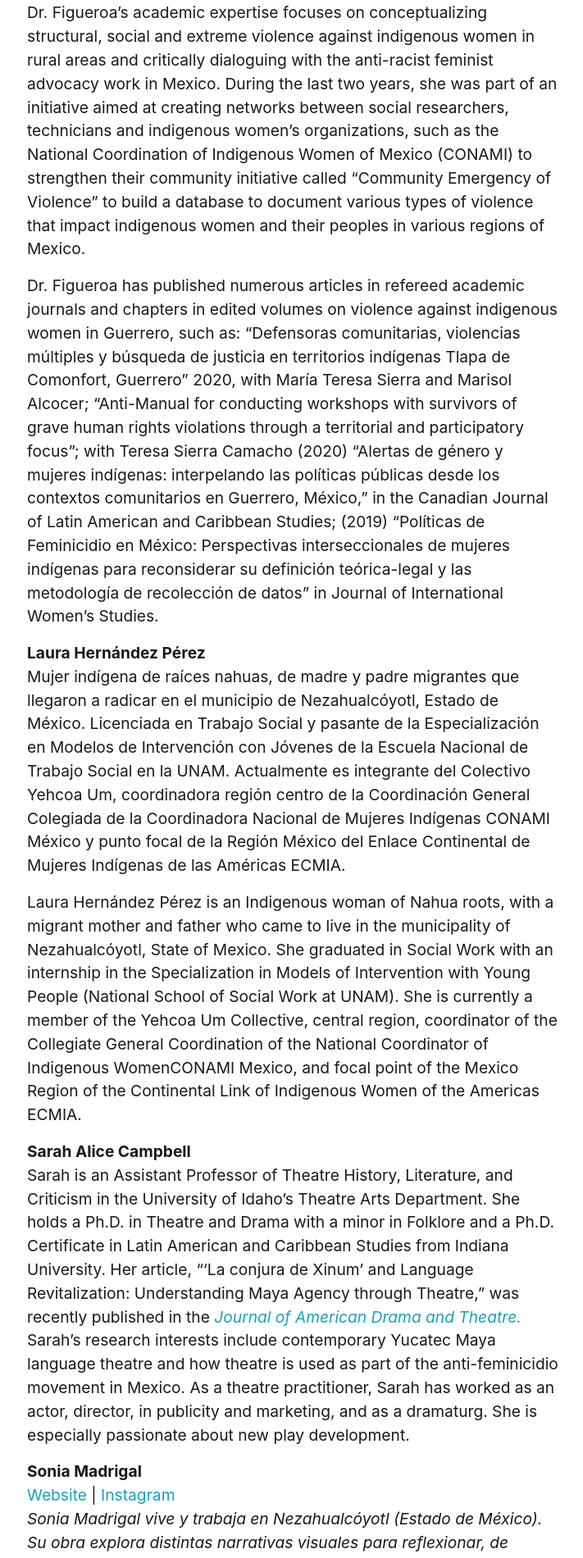
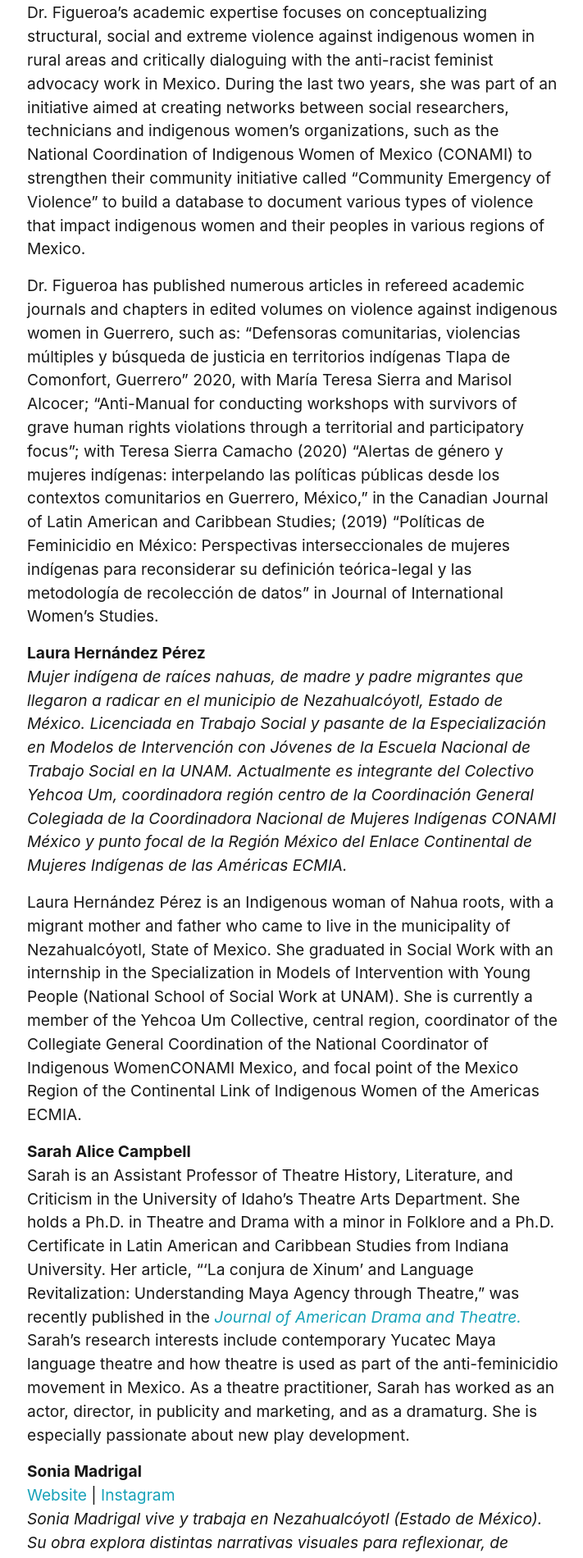
Before and after one commit to riaf-red/riaf-red.github.io, a Jekyll site: the page built from pages/team.md, in a window 1280 px wide. Shown: the part 2371-4271 px from the top of the page at 82% size, without its empty margins (282-993 px from the left). Built offline with Jekyll 4.4.1, drawn with Linux system fonts in a browser that asks for light colours; nearby versions of some CDN libraries; some web fonts are replaced.

```diff
--- a/pages/team.md
+++ b/pages/team.md
@@ -30,7 +30,7 @@ Dolores Figueroa Romero is a researcher at the Center for Research and Advanced
 Dr. Figueroa has published numerous articles in refereed academic journals and chapters in  edited volumes on violence against indigenous women in Guerrero, such as: “Defensoras  comunitarias, violencias múltiples y búsqueda de justicia en territorios indígenas Tlapa de  Comonfort, Guerrero” 2020, with María Teresa Sierra and Marisol Alcocer; “Anti-Manual  for conducting workshops with survivors of grave human rights violations through a  territorial and participatory focus”; with Teresa Sierra Camacho (2020) “Alertas de género  y mujeres indígenas: interpelando las políticas públicas desde los contextos comunitarios en  Guerrero, México,” in the Canadian Journal of Latin American and Caribbean Studies;  (2019) “Políticas de Feminicidio en México: Perspectivas interseccionales de mujeres  indígenas para reconsiderar su definición teórica-legal y las metodología de recolección de  datos” in Journal of International Women’s Studies.
 
 **Laura Hernández Pérez**
-Mujer indígena de raíces nahuas, de madre y padre migrantes que llegaron a radicar en el municipio de Nezahualcóyotl, Estado de México. Licenciada en Trabajo Social y pasante de la Especialización en Modelos de Intervención con Jóvenes de la Escuela Nacional de Trabajo Social en la UNAM. Actualmente es integrante del Colectivo Yehcoa Um, coordinadora región centro de la Coordinación General Colegiada de la Coordinadora Nacional de Mujeres Indígenas CONAMI México y punto focal de la Región México del Enlace Continental de Mujeres Indígenas de las Américas ECMIA.
+*Mujer indígena de raíces nahuas, de madre y padre migrantes que llegaron a radicar en el municipio de Nezahualcóyotl, Estado de México. Licenciada en Trabajo Social y pasante de la Especialización en Modelos de Intervención con Jóvenes de la Escuela Nacional de Trabajo Social en la UNAM. Actualmente es integrante del Colectivo Yehcoa Um, coordinadora región centro de la Coordinación General Colegiada de la Coordinadora Nacional de Mujeres Indígenas CONAMI México y punto focal de la Región México del Enlace Continental de Mujeres Indígenas de las Américas ECMIA.*
 
 Laura Hernández Pérez is an Indigenous woman of Nahua roots, with a migrant mother and father who came to live in the municipality of Nezahualcóyotl, State of Mexico. She graduated in Social Work with an internship in the Specialization in Models of Intervention with Young People (National School of Social Work at UNAM). She is currently a member of the Yehcoa Um Collective, central region, coordinator of the Collegiate General Coordination of the National Coordinator of Indigenous WomenCONAMI Mexico, and focal point of the Mexico Region of the Continental Link of Indigenous Women of the Americas ECMIA.
 
```
